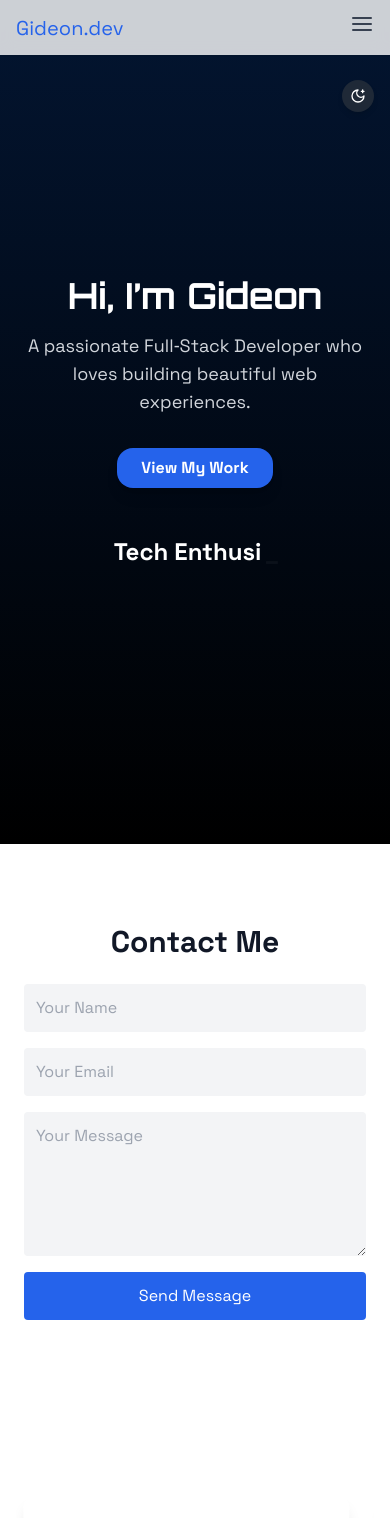
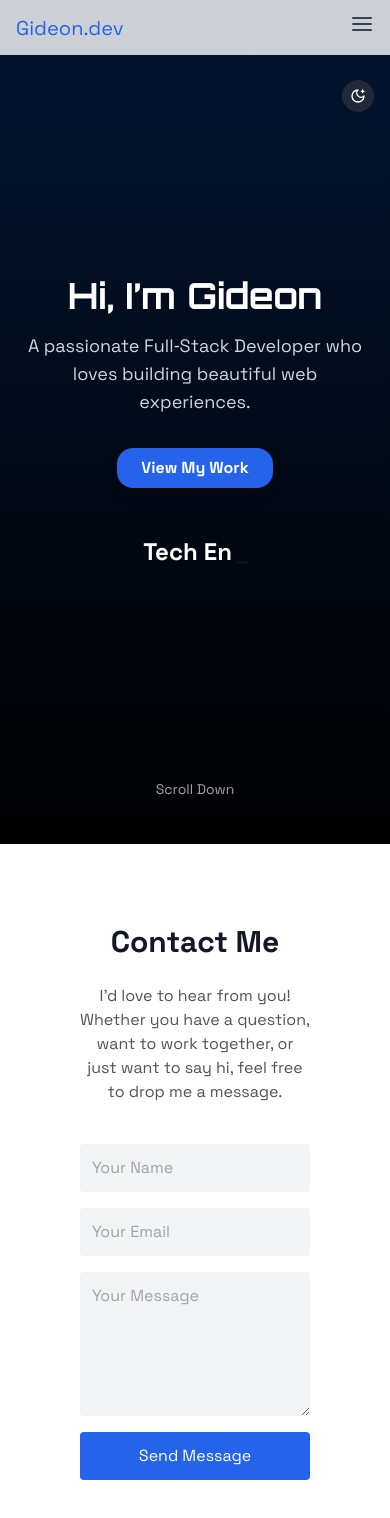
Before and after one commit to Expert-07/portfolio_01, a React (Vite) app: page / in a window 390 px wide. Shown: the top 1518 px of the page. Built offline with nearby package versions, Linux system fonts and the light colour scheme.

Commit message:
Added Transitions

```diff
--- a/src/components/Contact.jsx
+++ b/src/components/Contact.jsx
@@ -1,13 +1,20 @@
 import React from "react";
+import { Parallax } from "react-scroll-parallax";
 
 export default function Contact() {
   return (
-    <section className="bg-white dark:bg-[#0f172a] py-20 px-6 text-center text-gray-900 dark:text-white">
-      <h2 className="text-3xl font-bold mb-6">Contact Me</h2>
-      <form className="max-w-xl mx-auto grid gap-4">
-        <input
-          type="text"
-          placeholder="Your Name"
+    <section id="contact" className="min-h-screen  bg-white dark:bg-[#000510] py-20 px-20 text-center text-gray-900 dark:text-white">
+      {/*<Parallax speed={300}>*/}
+        <h2 className="text-3xl font-bold mb-6">Contact Me</h2>
+        <p className="mb-10 text-gray-600 dark:text-gray-400">
+          I’d love to hear from you! Whether you have a question, want to work together, or just want to say hi, feel free to drop me a message.
+        </p>
+
+
+        <form className="max-w-xl mx-auto grid gap-4">
+          <input
+            type="text"
+            placeholder="Your Name"
           className="p-3 rounded bg-gray-100 dark:bg-gray-800 text-black dark:text-white"
           required
         />
@@ -27,6 +34,7 @@ export default function Contact() {
           Send Message
         </button>
       </form>
+      {/*</Parallax>*/}
     </section>
   );
 }
--- a/src/components/Hero.jsx
+++ b/src/components/Hero.jsx
@@ -1,22 +1,42 @@
-import React from "react";
+//import React from "react";
 import { motion } from "framer-motion";
 import { Typewriter } from "react-simple-typewriter";
+import React, { useState, useEffect } from "react";
+import { Parallax } from "react-scroll-parallax";
 
 
 export default function Hero() {
+  const [scrollY, setScrollY] = useState(0);
+  useEffect(() => {
+    const handleScroll = () => {
+      setScrollY(window.scrollY);
+    };
+    window.addEventListener("scroll", handleScroll);
+    return () => {
+      window.removeEventListener("scroll", handleScroll);
+    };
+  }, []);
+  const opacity = Math.max(1 - scrollY / 300, 0);
+  const scale = Math.max(1 - scrollY / 1000, 0.8);
+
   return (
     <section className="min-h-screen
     flex items-center justify-center
     bg-gradient-to-b from-[#031531]
-    to-black px-6 text-white">
-      <div className="text-center max-w-2xl">
+    to-black px-6 text-white sticky top-0 z-0" style={{ opacity, transition: "opacity 0.02s ease-in-out",
+     }}>
+      <Parallax speed={-20}>
+      <div className="text-center max-w-2xl z-inset-0">
+      {/*<Parallax speed={-20}>*/}
+
         <motion.h1
           initial={{ y: -50, opacity: 0 }}
           animate={{ y: 0, opacity: 1 }}
           transition={{ duration: 1 }}
           className="text-4xl md:text-6xl font-bold"
         >
-          <h1 className="text-4xl md:text-6xl font-orbitron">Hi, I’m Gideon</h1>
+            <h1 className="text-4xl md:text-6xl font-orbitron" style={{ transform: `scale(${scale})` }} >Hi, I’m Gideon</h1>
+
         </motion.h1>
 
         <motion.p
@@ -25,7 +45,7 @@ export default function Hero() {
           transition={{ delay: 0.5, duration: 1 }}
           className="mt-4 text-lg md:text-xl text-gray-300"
         >
-        <p className="font-sans">A passionate Full‑Stack Developer who loves building beautiful web experiences.</p>
+        <p className="font-sans" style={{ transform: `scale(${scale})` }} >A passionate Full‑Stack Developer who loves building beautiful web experiences.</p>
         </motion.p>
 
         <motion.a
@@ -35,6 +55,8 @@ export default function Hero() {
         >
           View My Work
         </motion.a>
+
+
         <h2 className="text-2xl md:text-3xl font-bold mt-12">
           <Typewriter
             words={["Web Developer", "UI/UX Designer", "Tech Enthusiast"]}
@@ -46,7 +68,11 @@ export default function Hero() {
             delaySpeed={1000}
           />
         </h2>
+     {/* </Parallax>*/}
       </div>
+      </Parallax>
+    <p className="absolute bottom-10 animate-bounce text-gray-400 text-sm">Scroll Down</p>
     </section>
   );
+
 }
--- a/src/components/Skills.jsx
+++ b/src/components/Skills.jsx
@@ -41,6 +41,7 @@ export default function Skills() {
                 text-gray-800
                  dark:text-white
                  p-4 rounded-lg
+                 space-y-8
                  shadow hover:scale-105
                 transition-transform"
                 data-aos="zoom-in"
--- a/src/main.jsx
+++ b/src/main.jsx
@@ -2,7 +2,7 @@ import React from 'react'
 import ReactDOM from 'react-dom/client'
 import App from './App.jsx'
 import './index.css'
-//import { ParallaxProvider } from "react-scroll-parallax";
+import { ParallaxProvider } from "react-scroll-parallax";
 import AOS from 'aos'
 import 'aos/dist/aos.css'
 
@@ -10,6 +10,8 @@ import 'aos/dist/aos.css'
 AOS.init();
 ReactDOM.createRoot(document.getElementById('root')).render(
   <React.StrictMode>
+  <ParallaxProvider>
     <App />
+  </ParallaxProvider>
   </React.StrictMode>,
 )
```
